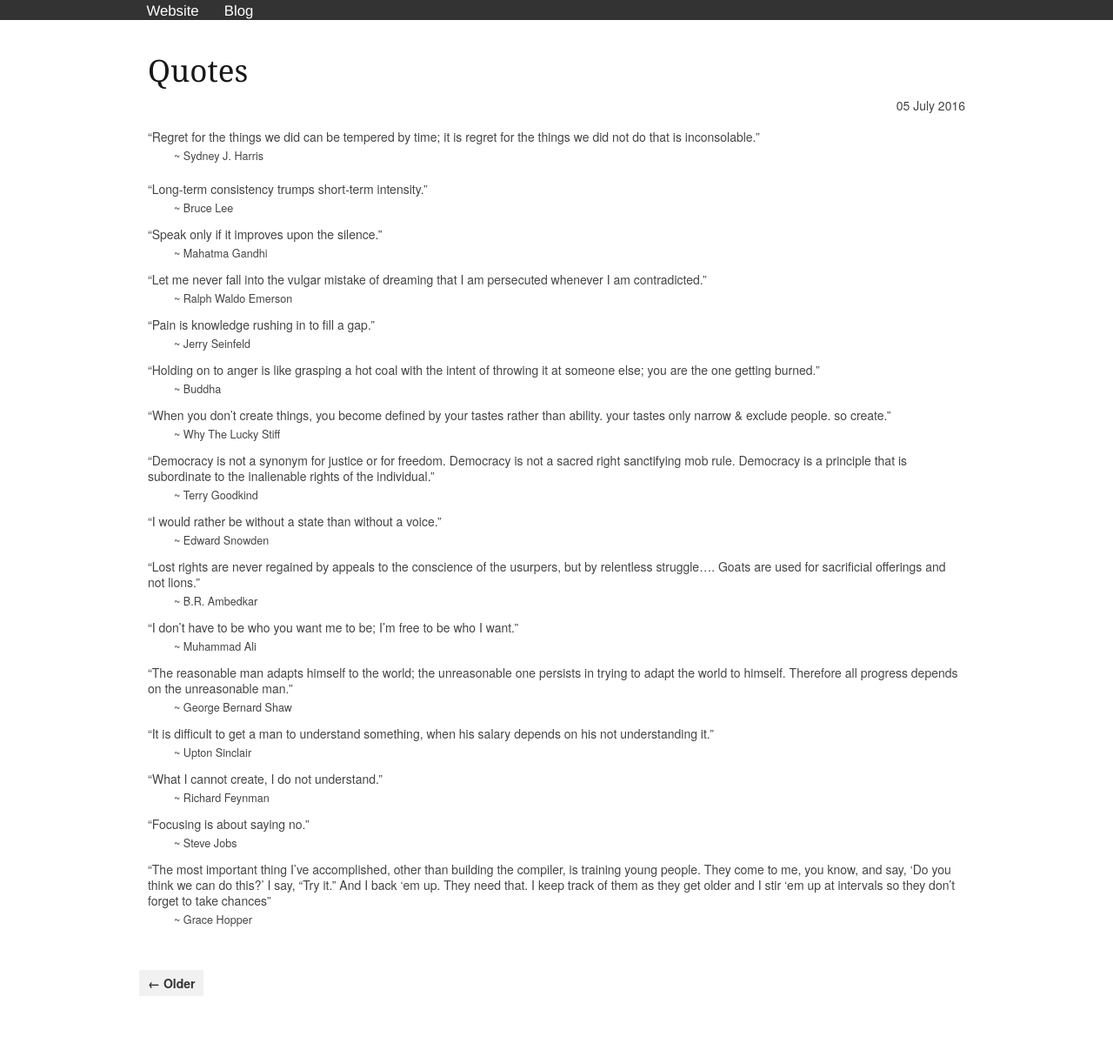
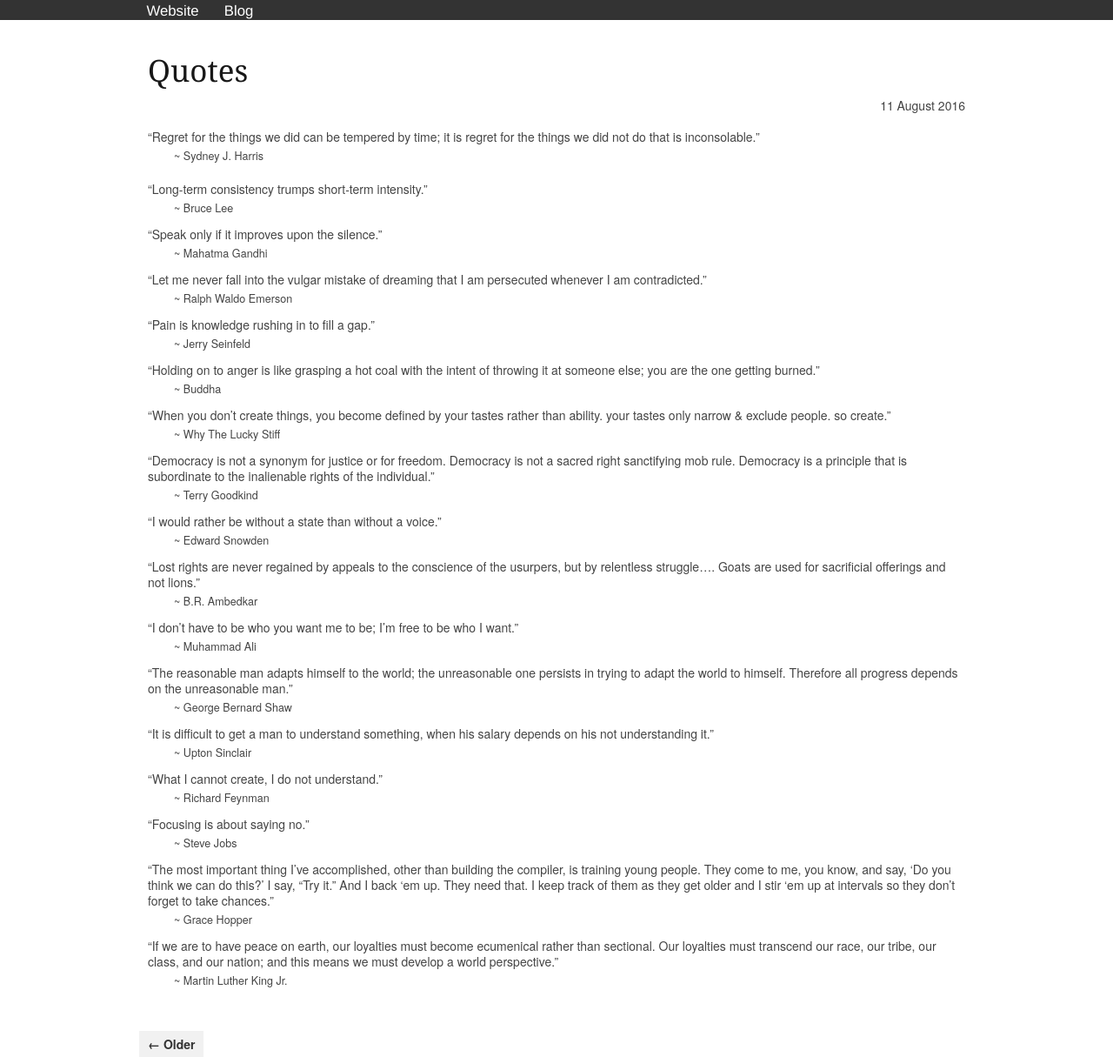
Before and after one commit to arelangi/adityarelangi.com, a Jekyll site: the page blog/quotes.html, which Jekyll copies as it is, in a window 1280 px wide. Shown: the whole page at 87% size. Built offline with Jekyll 4.4.1, drawn with Linux system fonts in a browser that asks for light colours; before the commit the page ends 1145 px from its top, so only the background shows below that.

Commit message:
Update quotes post

```diff
--- a/blog/index.html
+++ b/blog/index.html
@@ -26,7 +26,7 @@
 
   <div class="excerpt">
   	<h3><a href="/blog//quotes">Quotes</a></h3>
-  	<span class="post-date">05 July 2016 </span><br/><br/>
+  	<span class="post-date">11 August 2016 </span><br/><br/>
 
   	<ul>
   <li>“Regret for the things we did can be tempered by time; it is regret for the things we did not do that is inconsolable.”
--- a/blog/quotes.html
+++ b/blog/quotes.html
@@ -21,7 +21,7 @@
 <div class="container">
 	<div class="sixteen columns">
 		<h2>Quotes</h2>
-		<span class="post-date">05 July 2016</span>
+		<span class="post-date">11 August 2016</span>
 
 		<div class="content">
 			<ul>
@@ -105,9 +105,14 @@
       <li>~ Steve Jobs</li>
     </ul>
   </li>
-  <li>“The most important thing I’ve accomplished, other than building the compiler, is training young people. They come to me, you know, and say, ‘Do you think we can do this?’ I say, “Try it.” And I back ‘em up. They need that. I keep track of them as they get older and I stir ‘em up at intervals so they don’t forget to take chances”
+  <li>“The most important thing I’ve accomplished, other than building the compiler, is training young people. They come to me, you know, and say, ‘Do you think we can do this?’ I say, “Try it.” And I back ‘em up. They need that. I keep track of them as they get older and I stir ‘em up at intervals so they don’t forget to take chances.”
     <ul>
       <li>~ Grace Hopper</li>
+    </ul>
+  </li>
+  <li>“If we are to have peace on earth, our loyalties must become ecumenical rather than sectional. Our loyalties must transcend our race, our tribe, our class, and our nation; and this means we must develop a world perspective.”
+    <ul>
+      <li>~ Martin Luther King Jr.</li>
     </ul>
   </li>
 </ul>
```
